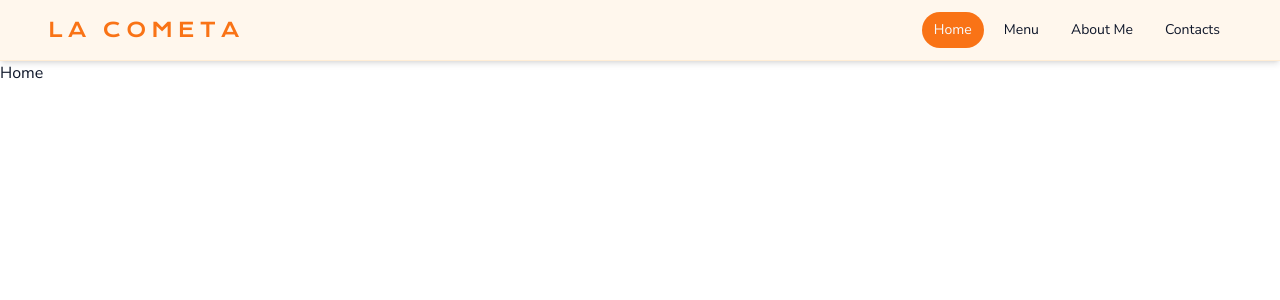
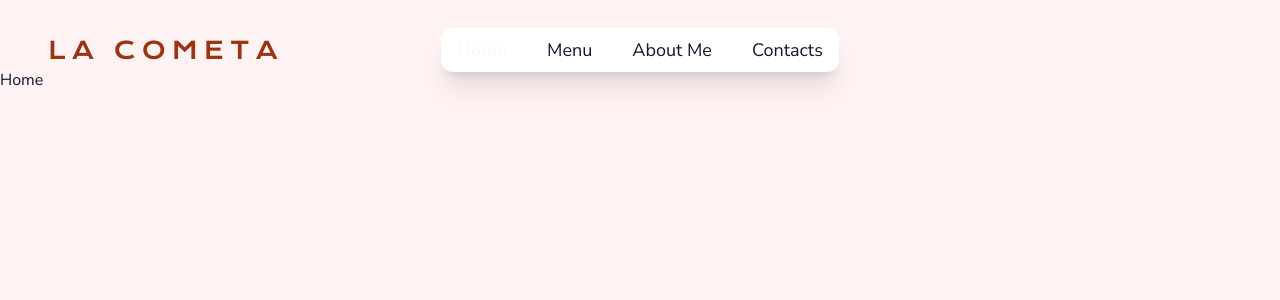
Before and after one commit to onlymiki/LaCometa, a React (Vite) app: page / in a window 1280 px wide. Shown: the top 300 px of the page. Built offline with nearby package versions, Linux system fonts and the light colour scheme.

Commit message:
Updated navbar

```diff
--- a/index.html
+++ b/index.html
@@ -13,7 +13,7 @@
     />
     <script src="https://cdn.tailwindcss.com"></script>
   </head>
-  <body class="font-['Nunito_Sans'] bg-white text-slate-900">
+  <body class="font-['Nunito_Sans'] bg-red-50 text-slate-900">
     <div id="root"></div>
     <script type="module" src="/src/main.jsx"></script>
   </body>
--- a/src/components/Navbar.jsx
+++ b/src/components/Navbar.jsx
@@ -24,23 +24,17 @@ function NavBar() {
 
   return (
     <>
-      <nav className="sticky top-0 z-50 flex items-center justify-between px-6 py-3 md:px-12 bg-orange-50 backdrop-blur-lg border-b border-orange-100 shadow-md">
-        <div className="text-xl text-orange-500 font-['Krona_One'] tracking-[0.25em] uppercase">
-          La Cometa
+      <nav className="sticky top-4 z-50 flex md:flex-col lg:flex-row md:gap-4 lg:gap-0 items-center justify-between px-6 py-3 md:px-12">
+        {/* SEZIONE LOGO - flex-1 spinge tutto il resto verso il centro */}
+        <div className="flex-1">
+          <div className="text-2xl text-orange-800 font-['Krona_One'] tracking-[0.25em] uppercase whitespace-nowrap">
+            La Cometa
+          </div>
         </div>
 
-        <button
-          className="inline-flex flex-col justify-center gap-1 w-8 h-8 rounded-full border border-orange-100 bg-white cursor-pointer p-1 md:hidden"
-          aria-label="Toggle navigation"
-          onClick={() => setIsOpen((prev) => !prev)}
-        >
-          <span className="w-full h-0.5 rounded-full bg-orange-800" />
-          <span className="w-full h-0.5 rounded-full bg-orange-800" />
-          <span className="w-full h-0.5 rounded-full bg-orange-800" />
-        </button>
-
+        {/* SEZIONE MENU - Rimane al centro perché i due lati hanno flex-1 */}
         <ul
-          className={`absolute left-6 right-6 top-14 flex-col gap-1 p-3 bg-white rounded-xl shadow-xl md:static md:flex md:flex-row md:gap-2 md:p-0 md:bg-transparent md:shadow-none ${
+          className={`absolute left-6 right-6 top-14 flex-col gap-1 p-3 bg-white rounded-xl shadow-xl md:static md:flex md:flex-row md:gap-2 md:p-0 ${
             isOpen ? "flex" : "hidden"
           }`}
         >
@@ -49,10 +43,10 @@ function NavBar() {
               <NavLink
                 to={link.to}
                 className={({ isActive }) =>
-                  `block px-3 py-2 rounded-full text-sm no-underline transition-transform duration-150 ease-out hover:-translate-y-0.5 ${
+                  `block px-4 py-2 rounded-full text-lg no-underline transition-transform duration-150 ease-out hover:-translate-y-0.5 ${
                     isActive
-                      ? "bg-orange-500 text-slate-50"
-                      : "text-slate-900 hover:bg-orange-500 hover:text-slate-50"
+                      ? "text-orange-800 font-bold text-slate-50"
+                      : "text-slate-900 hover:text-orange-800"
                   }`
                 }
                 onClick={() => setIsOpen(false)}
@@ -62,6 +56,19 @@ function NavBar() {
             </li>
           ))}
         </ul>
+
+        {/* SEZIONE DESTRA - Bilancia il logo. Su desktop è un flex-1 vuoto, su mobile c'è l'hamburger */}
+        <div className="flex-1 flex justify-end">
+          <button
+            className="inline-flex flex-col justify-center gap-1 w-8 h-8 rounded-full border border-orange-100 bg-white cursor-pointer p-1 md:hidden"
+            aria-label="Toggle navigation"
+            onClick={() => setIsOpen((prev) => !prev)}
+          >
+            <span className="w-full h-0.5 rounded-full bg-orange-800" />
+            <span className="w-full h-0.5 rounded-full bg-orange-800" />
+            <span className="w-full h-0.5 rounded-full bg-orange-800" />
+          </button>
+        </div>
       </nav>
     </>
   );
```
